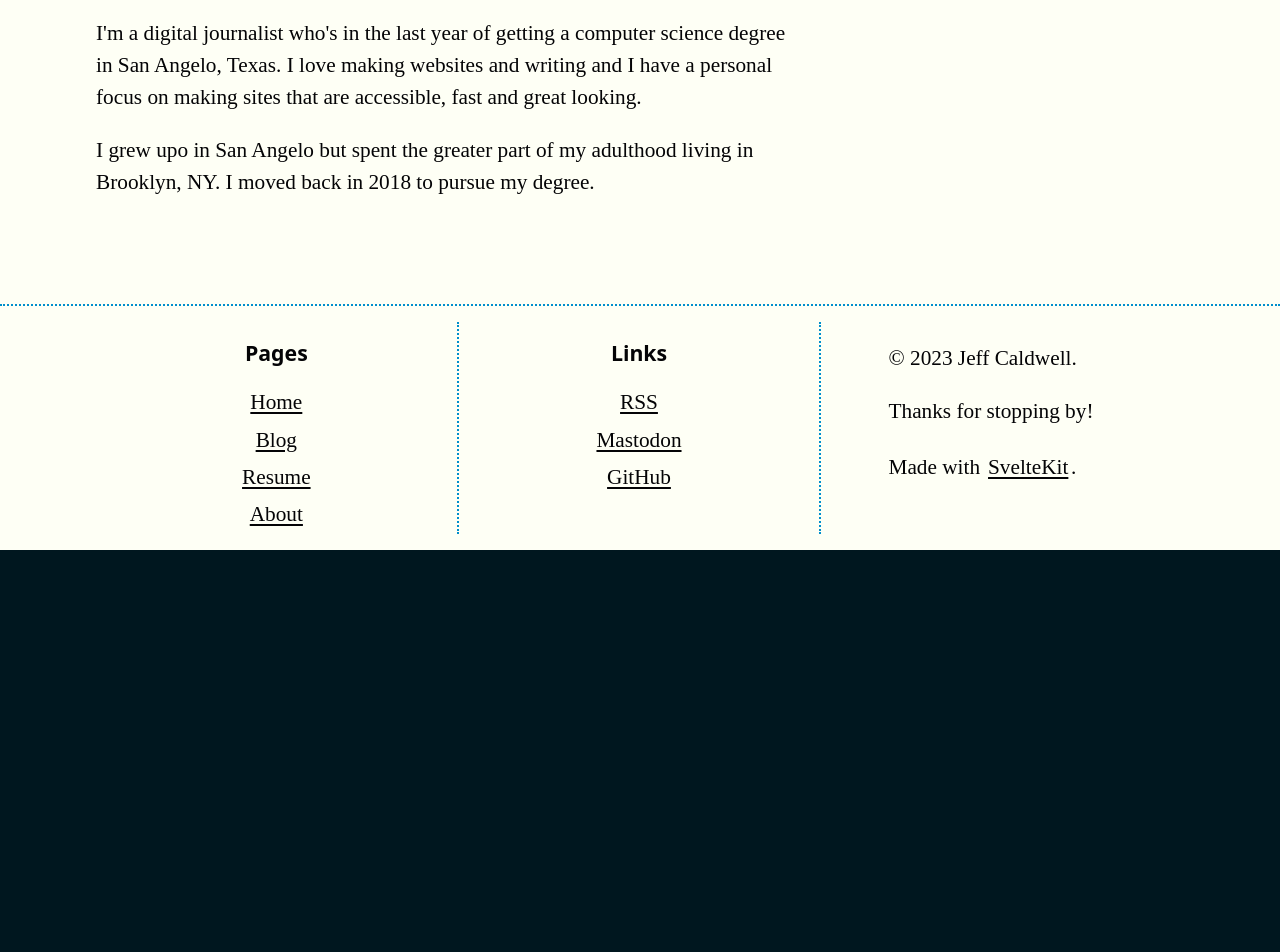
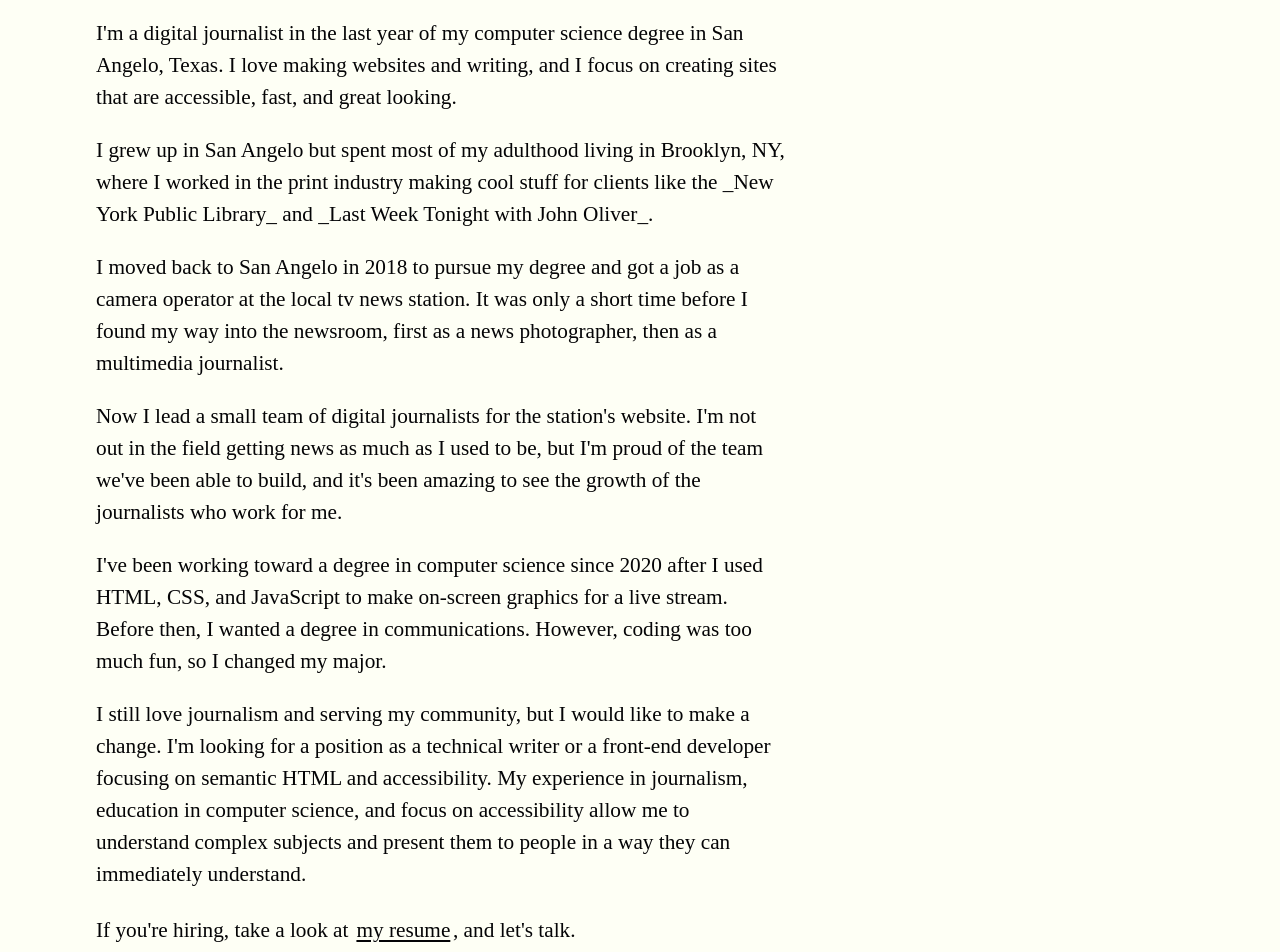
Before and after one commit to nemo-omen/jeffcaldwell.is-2023, a SvelteKit app: page /about in a window 1280 px wide. Shown: the part 200-1152 px from the top of the page. Before the commit the page ends 800 px from the top, so only its background shows below. Built offline with nearby package versions, Linux system fonts and the light colour scheme; a web font is replaced by a local one.

Commit message:
Update about page

```diff
--- a/src/routes/about/+page.svelte
+++ b/src/routes/about/+page.svelte
@@ -6,10 +6,30 @@
 
 <article>
 <p>
-I'm a digital journalist who's in the last year of getting a computer science degree in San Angelo, Texas. I love making websites and writing and I have a personal focus on making sites that are accessible, fast and great looking.
+I'm a digital journalist in the last year of my computer science degree in San Angelo, Texas. I love making websites and writing, and I focus on creating sites that are accessible, fast, and great looking.
 </p>
 
 <p>
-I grew upo in San Angelo but spent the greater part of my adulthood living in Brooklyn, NY. I moved back in 2018 to pursue my degree.
+I grew up in San Angelo but spent most of my adulthood living in Brooklyn, NY, where I worked in the print industry making cool stuff for clients like the _New York Public Library_ and _Last Week Tonight with John Oliver_.
+</p>
+
+<p>
+I moved back to San Angelo in 2018 to pursue my degree and got a job as a camera operator at the local tv news station. It was only a short time before I found my way into the newsroom, first as a news photographer, then as a multimedia journalist.
+</p>
+
+<p>
+Now I lead a small team of digital journalists for the station's website. I'm not out in the field getting news as much as I used to be, but I'm proud of the team we've been able to build, and it's been amazing to see the growth of the journalists who work for me.
+</p>
+
+<p>
+I've been working toward a degree in computer science since 2020 after I used HTML, CSS, and JavaScript to make on-screen graphics for a live stream. Before then, I wanted a degree in communications. However, coding was too much fun, so I changed my major.
+</p>
+
+<p>
+I still love journalism and serving my community, but I would like to make a change. I'm looking for a position as a technical writer or a front-end developer focusing on semantic HTML and accessibility. My experience in journalism, education in computer science, and focus on accessibility allow me to understand complex subjects and present them to people in a way they can immediately understand.
+</p>
+
+<p>
+If you're hiring, take a look at <a href="/resume">my resume</a>, and let's talk.
 </p>
 </article>
```
